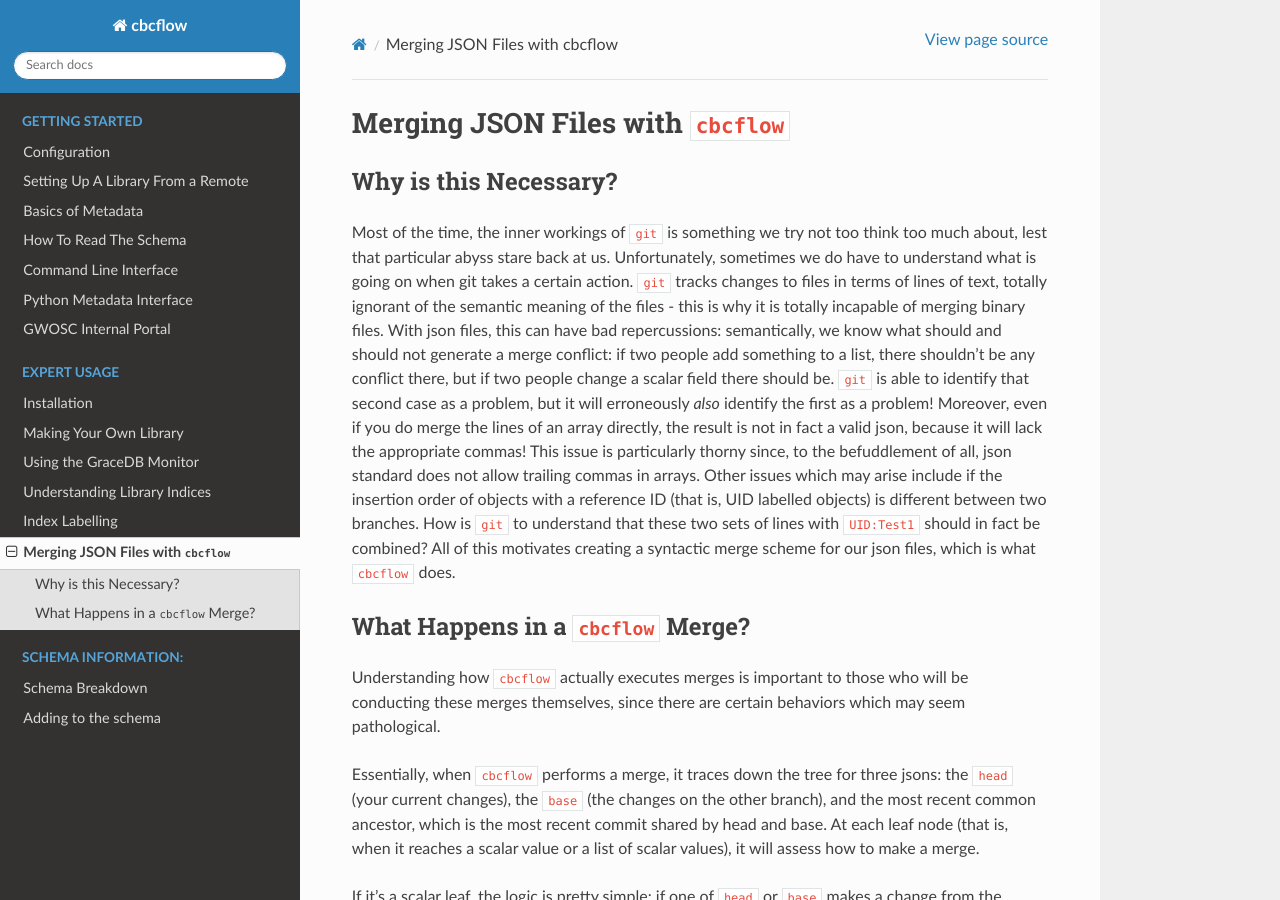
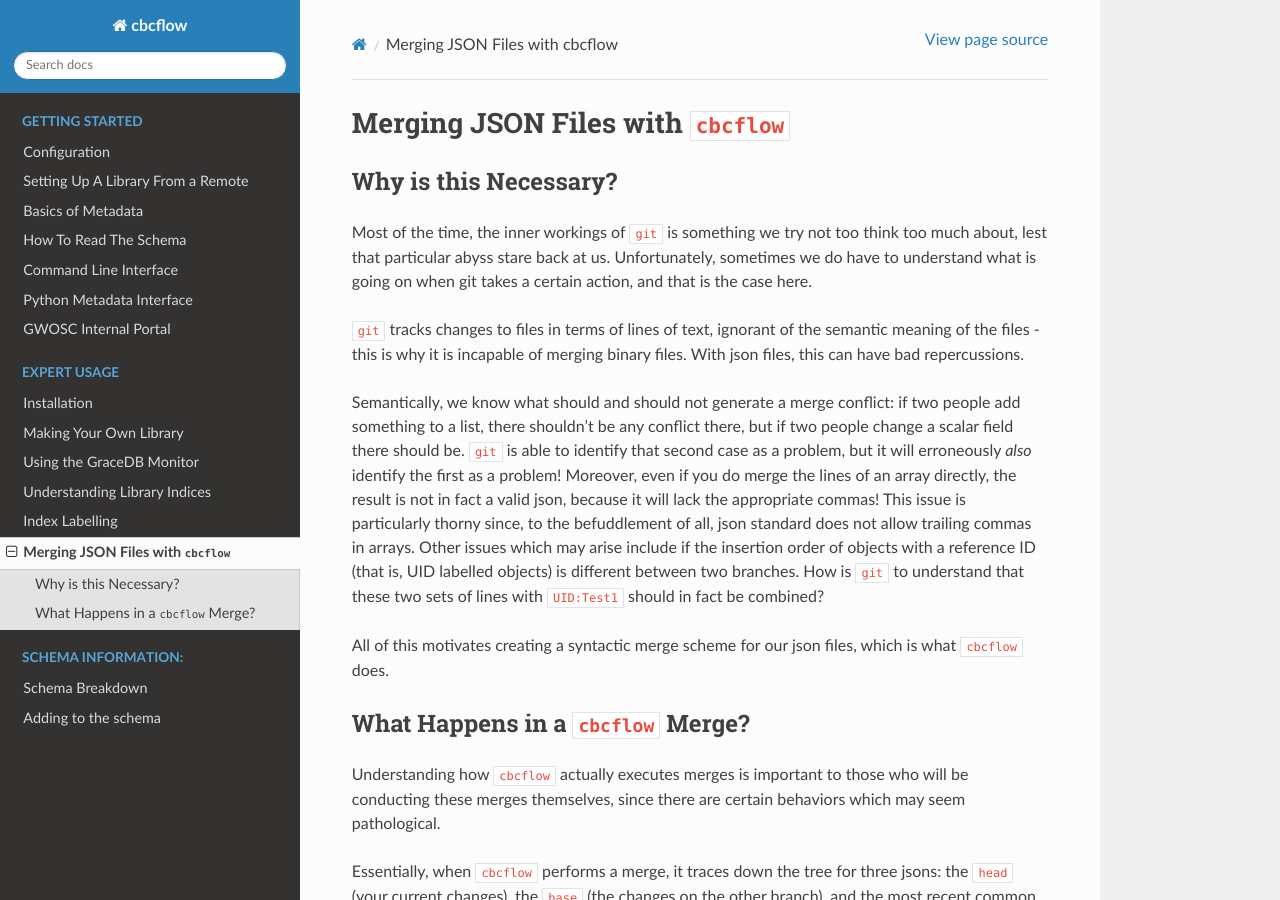
Before and after one commit to Rhiannon-Udall/cbcflow, a Sphinx documentation site: the page built from docs/source/cbcflow-git-merging.rst, in a window 1280 px wide and 900 px high. Built offline with Sphinx 7.4.7 and the Read the Docs theme 2.0.0, drawn with Linux system fonts in a browser that asks for light colours; the version number could not be read and is left out; some of the changed text lies outside the part shown.

```diff
--- a/docs/source/cbcflow-git-merging.rst
+++ b/docs/source/cbcflow-git-merging.rst
@@ -5,14 +5,18 @@ Why is this Necessary?
 ----------------------
 
 Most of the time, the inner workings of ``git`` is something we try not too think too much about, lest that particular abyss stare back at us.
-Unfortunately, sometimes we do have to understand what is going on when git takes a certain action.
-``git`` tracks changes to files in terms of lines of text, totally ignorant of the semantic meaning of the files - this is why it is totally incapable of merging binary files.
-With json files, this can have bad repercussions: semantically, we know what should and should not generate a merge conflict: if two people add something to a list, there shouldn't be any conflict there, but if two people change a scalar field there should be.
+Unfortunately, sometimes we do have to understand what is going on when git takes a certain action, and that is the case here.
+
+``git`` tracks changes to files in terms of lines of text, ignorant of the semantic meaning of the files - this is why it is incapable of merging binary files.
+With json files, this can have bad repercussions.
+
+Semantically, we know what should and should not generate a merge conflict: if two people add something to a list, there shouldn't be any conflict there, but if two people change a scalar field there should be.
 ``git`` is able to identify that second case as a problem, but it will erroneously *also* identify the first as a problem!
 Moreover, even if you do merge the lines of an array directly, the result is not in fact a valid json, because it will lack the appropriate commas!
 This issue is particularly thorny since, to the befuddlement of all, json standard does not allow trailing commas in arrays.
 Other issues which may arise include if the insertion order of objects with a reference ID (that is, UID labelled objects) is different between two branches.
 How is ``git`` to understand that these two sets of lines with ``UID:Test1`` should in fact be combined?
+
 All of this motivates creating a syntactic merge scheme for our json files, which is what ``cbcflow`` does.
 
 What Happens in a ``cbcflow`` Merge?
@@ -65,3 +69,7 @@ Note that this *demands* all list elements will be unique, since any repeats wil
 
 Another thing to note is that this merging scheme makes it *very* difficult to remove a field or an object in an array.
 In order for this to occur *both* ``head`` and ``base`` must remove this, and even then unexpected behavior is possible.
+However, it should be highlighted that *you shouldn't be doing that in the first place*.
+If a UID referenced object has been created, it should stick around even if it's deprecated.
+Similarly, if a field has been set, it should at most be changed, not cleared out.
+With significant effort you can get around this, but the amount of effort is commensurate with how rare this should be.
```
Also changed, not shown: 1 other file.
